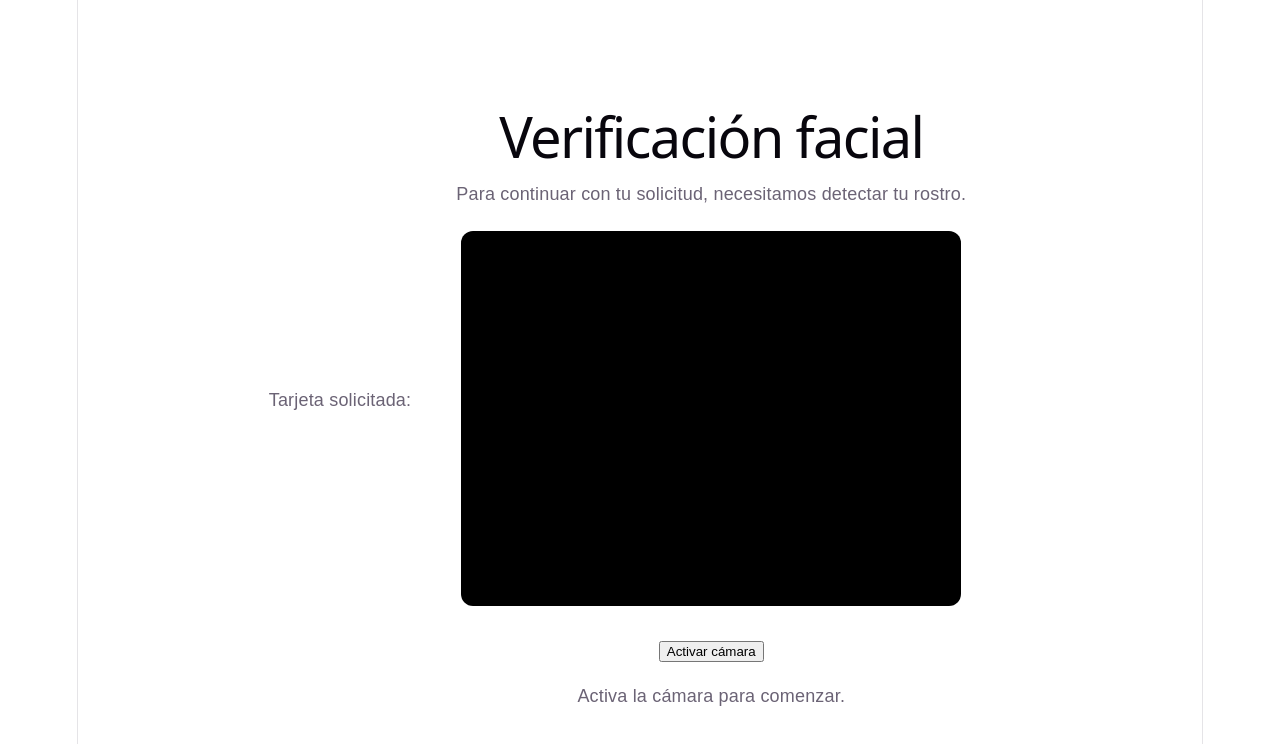
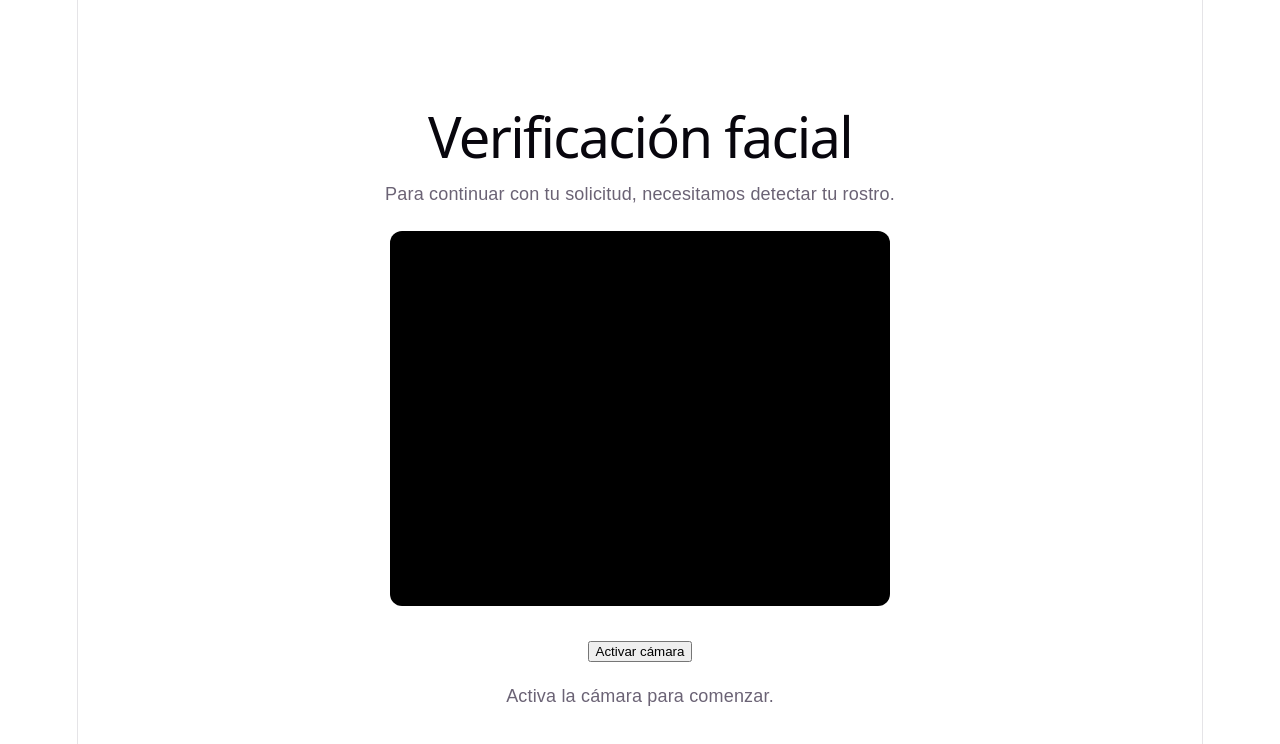
Before and after one commit to javierac10/face-web, a React (Vite) app: page / in a window 1280 px wide. Shown: the top 744 px of the page. Built offline with nearby package versions, Linux system fonts and the light colour scheme.

Commit message:
transactionId added

```diff
--- a/src/App.tsx
+++ b/src/App.tsx
@@ -17,13 +17,10 @@ faceCount: number;
 
 function App() {
 
-  const params =
+  const transactionId =
     new URLSearchParams(
       window.location.search
-    );
-
-  const cardId =
-    params.get("cardId");
+    ).get("transactionId");
 
 
 const videoRef = useRef<HTMLVideoElement>(null);
@@ -146,10 +143,17 @@ try {
 
   const formData = new FormData();
 
+  if (!transactionId) {
+    setStatus("error");
+    setMessage(
+      "No se encontró el identificador de la solicitud."
+    );
+    return;
+  }
+
   formData.append(
-    "image",
-    blob,
-    "face.jpg"
+    "transactionId",
+    transactionId
   );
 
   const API_URL = import.meta.env.VITE_API_URL;
@@ -161,7 +165,7 @@ try {
       body: formData,
     }
   );
-  console.log("API_URL:", API_URL);
+
   if (!response.ok) {
     const errorText =
       await response.text();
@@ -174,10 +178,7 @@ try {
   const result =
     (await response.json()) as FaceDetectionResult;
 
-  console.log(
-    "Resultado Face Detection:",
-    result
-  );
+  console.log("Resultado Face Detection:", result);
 
   if (
     result.faceDetected &&
@@ -248,17 +249,14 @@ fontFamily:
     "Arial, Helvetica, sans-serif",
     }}
   >
-  <p>
-    Tarjeta solicitada: {cardId}
-  </p>
+
   <section
     style={{
     width: "100%",
     maxWidth: "600px",
     textAlign: "center",
-}}
-> <h1>
-Verificación facial </h1>
+    }}>
+      <h1>Verificación facial </h1>
 
 
     <p>
```
Lines whose indentation alone changed are shown as unchanged.
